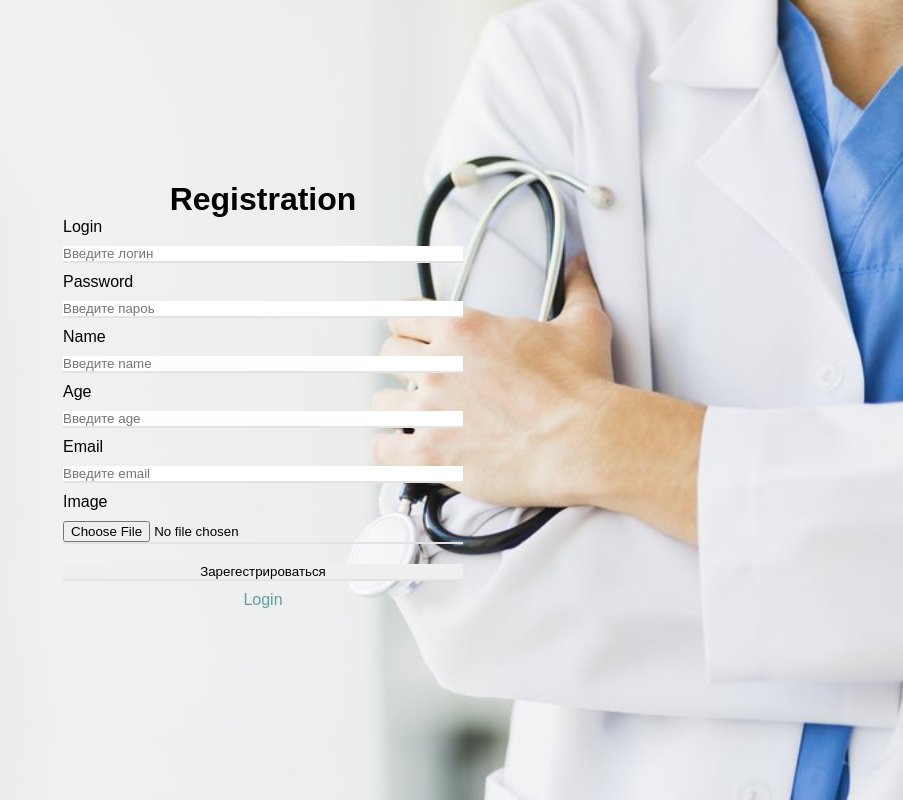
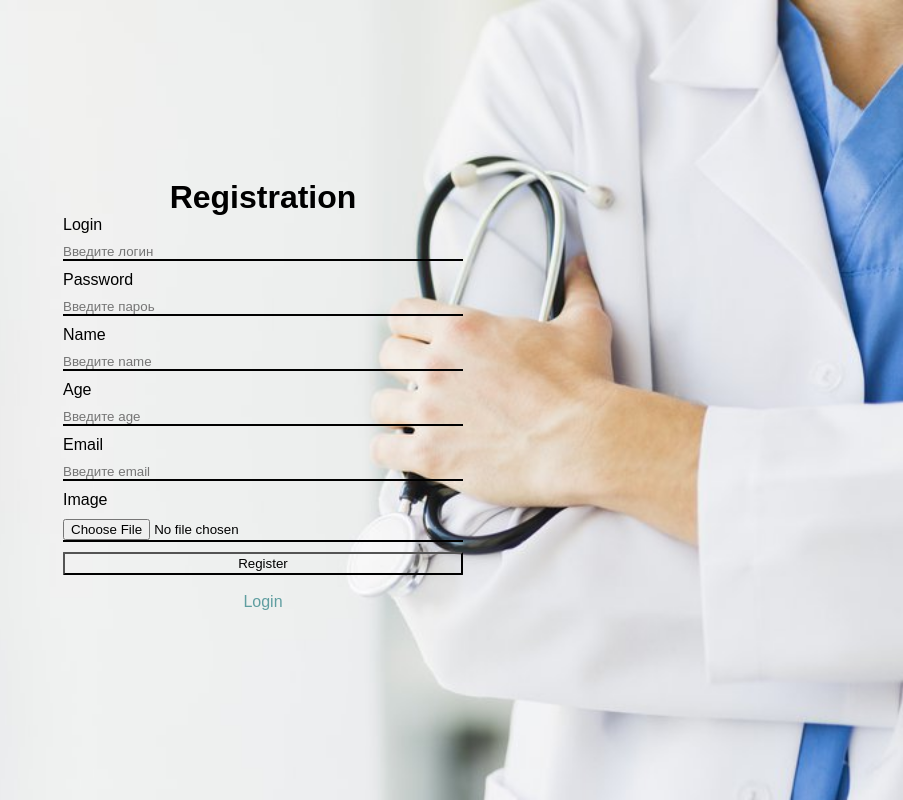
Before and after one commit to dan9l10/hospital, a PHP site: page /php/reg.php in a window 1280 px wide. Shown: the whole page, without its empty margins (377-1280 px from the left). Run offline with PHP 8.4, Linux system fonts and the light colour scheme.

Commit message:
ver 0.04

```diff
--- a/php/auth.php
+++ b/php/auth.php
@@ -11,11 +11,12 @@ $user = $result->fetch(PDO::FETCH_ASSOC);
 if(empty($user)){
     $_SESSION['msg']='User not found';
     header('Location: ../index.php');
-   // exit();
+    exit();
 }
  $_SESSION['usr'] = [
      "name" => $user['name'],
-     "email" => $user['email']
+     "email" => $user['email'],
+     "avatar" => $user['avatar']
  ];
 //print_r($user);
 //exit();
--- a/php/check.php
+++ b/php/check.php
@@ -19,7 +19,7 @@ if(mb_strlen($pass)<5){
 $path = 'img/' . time(). $_FILES['avatar']['name'];
 move_uploaded_file($_FILES['avatar']['tmp_name'],'../' . $path);
 $pass = md5($pass."gyewid143yfdhgwe13");
-$dbh->query("INSERT INTO `users`(`name`,`login`,`password`,`email`,`status`) VALUES ('$name','$login','$pass','$email','user')");
+$dbh->query("INSERT INTO `users`(`name`,`login`,`password`,`email`,`status`,`avatar`) VALUES ('$name','$login','$pass','$email','user','$path')");
 //$dbh->close();
 //header('Location: ../index.php');
 $_SESSION['msg']='Registration completed';
--- a/php/reg.php
+++ b/php/reg.php
@@ -28,7 +28,8 @@ include('connect.php');
                 <input type="email" name="email" class="form-control" placeholder="Введите email">
                 <label>Image</label>
                 <input type="file" name="avatar">
-                <input type="submit" name="OK" class="form-control" value="Зарегестрироваться">
+                <button type="submit" class="btn-reg">Register</button><br>
+                <!--<input type="submit" name="OK" class="form-control" value="Зарегестрироваться">-->
                 <a href="../index.php">Login</a>
                 <p class="mg">
                     <?php
--- a/style/main.css
+++ b/style/main.css
@@ -10,7 +10,9 @@ body{
     justify-content: center;
     height: 100vh;
     background: url(../src/AutorizatePicture.jpg) ;
+    background-repeat: no-repeat;
     background-size: 100%;
+    background-attachment: fixed, fixed;
 }
 form{
     display: flex;
@@ -21,9 +23,9 @@ form{
 input{
     margin: 10px 0;
     border: unset;
-    border-bottom: 2px solid #e3e3e3;
+    border-bottom: 2px solid activecaption;
     outline: none;
-
+   background: none;
 }
 a{
     margin: 0;
@@ -43,3 +45,9 @@ a{
 h1{
     text-align: center;
 }
+.btn-reg{
+    padding: 2px;
+    border-radius: 1px;
+    background: none;
+
+}
```
Also changed, not shown: profile.php (+27 -5 lines), style/profile.css (added, +30 -0 lines), img/1583965748ensh.jpeg (added), 1 other file.
